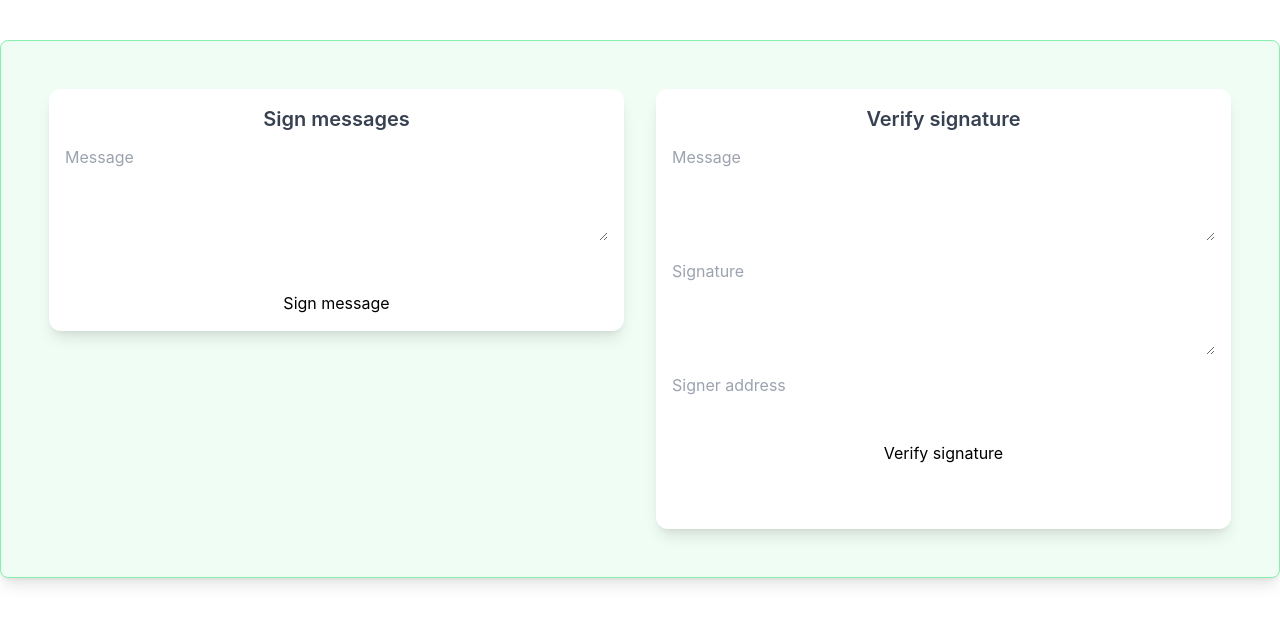
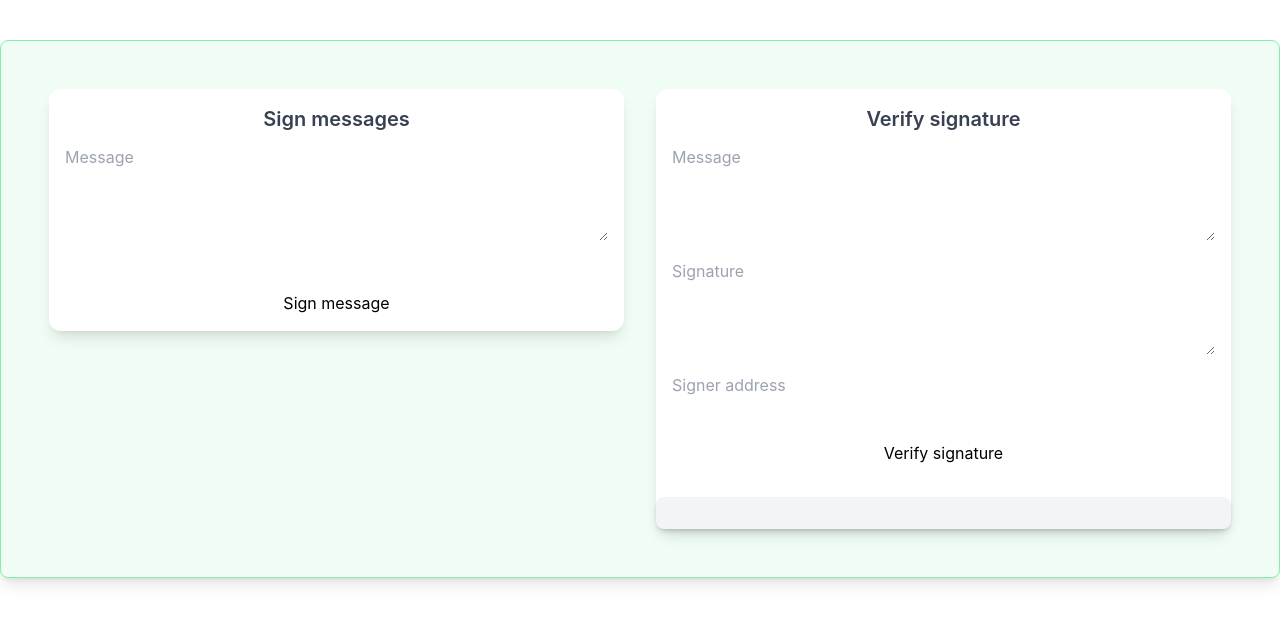
Before and after one commit to ishandhanani/zkvc, a React (Create React App) app in the folder vcflow/: page / in a window 1280 px wide. Shown: the top 624 px of the page. Built offline with nearby package versions, Linux system fonts and the light colour scheme.

Commit message:
added frontend for sig verification

```diff
--- a/vcflow/src/VerifyMessage.js
+++ b/vcflow/src/VerifyMessage.js
@@ -16,6 +16,8 @@ const verifyMessage = async ({ message, address, signature }) => {
 };
 
 export default function VerifyMessage() {
+    //display if signature is valid or not
+    const [isValidSignature, setIsValidSignature] = useState("");
 
     const handleVerification = async (e) => {
       e.preventDefault();
@@ -28,8 +30,10 @@ export default function VerifyMessage() {
 
       if (isValid) {
         console.log("Signature is valid!");
+        setIsValidSignature("valid")
       } else {
         console.log("Invalid signature");
+        setIsValidSignature("invalid")
       }
     }
 
@@ -73,12 +77,18 @@ return (
         <footer className="p-4">
           <button
             type="submit"
-            className="btn btn-primary submit-button focus:ring focus:outline-none w-full"
-          >
+            className="btn btn-primary submit-button focus:ring focus:outline-none w-full">
             Verify signature
           </button>
         </footer>
-        <div className="p-4 mt-4">
+        <div className="p-4 mt-4 bg-gray-100 rounded-lg shadow-md">
+        {isValidSignature === "" ? (
+            <p></p>
+          ) : isValidSignature === "valid" ? (
+            <p className="text-green-500">Signature is valid!</p>
+          ) : (
+            <p className="text-red-500">Invalid signature</p>
+          )}
         </div>
       </div>
     </form>
```
